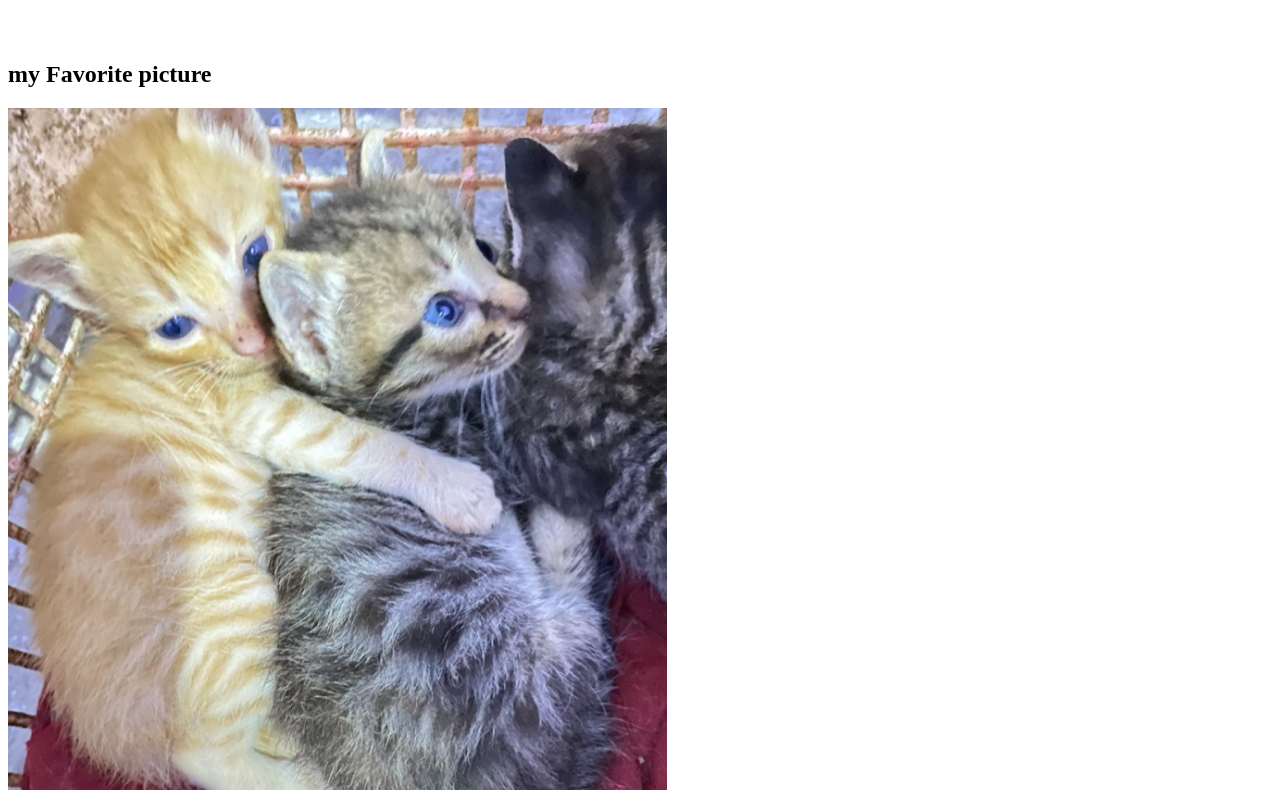
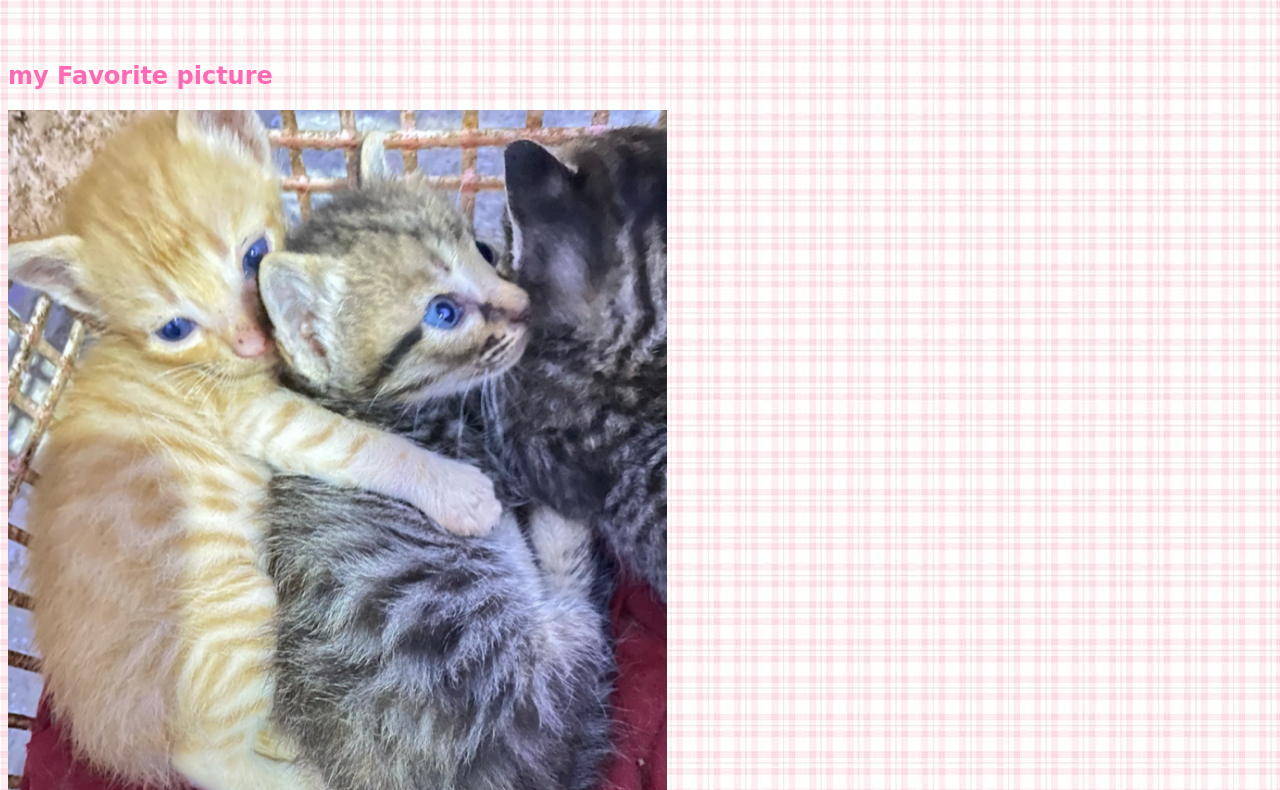
Before and after one commit to Priyanpaprika/internet-studio-priyanka, a plain HTML site: page index.html in a window 1280 px wide. Shown: the part 75-865 px from the top of the page. Drawn offline with Linux system fonts and the light colour scheme; a web font is replaced by a local one.

Commit message:
Update index.html

```diff
--- a/index.html
+++ b/index.html
@@ -4,6 +4,8 @@
 <head>
 	<meta charset="utf-8">
 	<title>index.html</title>
+    <link rel="stylesheet" href="./assets/homepage.css">
+</head>
 <link rel="preconnect" href="https://fonts.googleapis.com">
 <link rel="preconnect" href="https://fonts.gstatic.com" crossorigin>
 <link href="https://fonts.googleapis.com/css2?family=Borel&family=Varela+Round&display=swap" rel="stylesheet">
```
